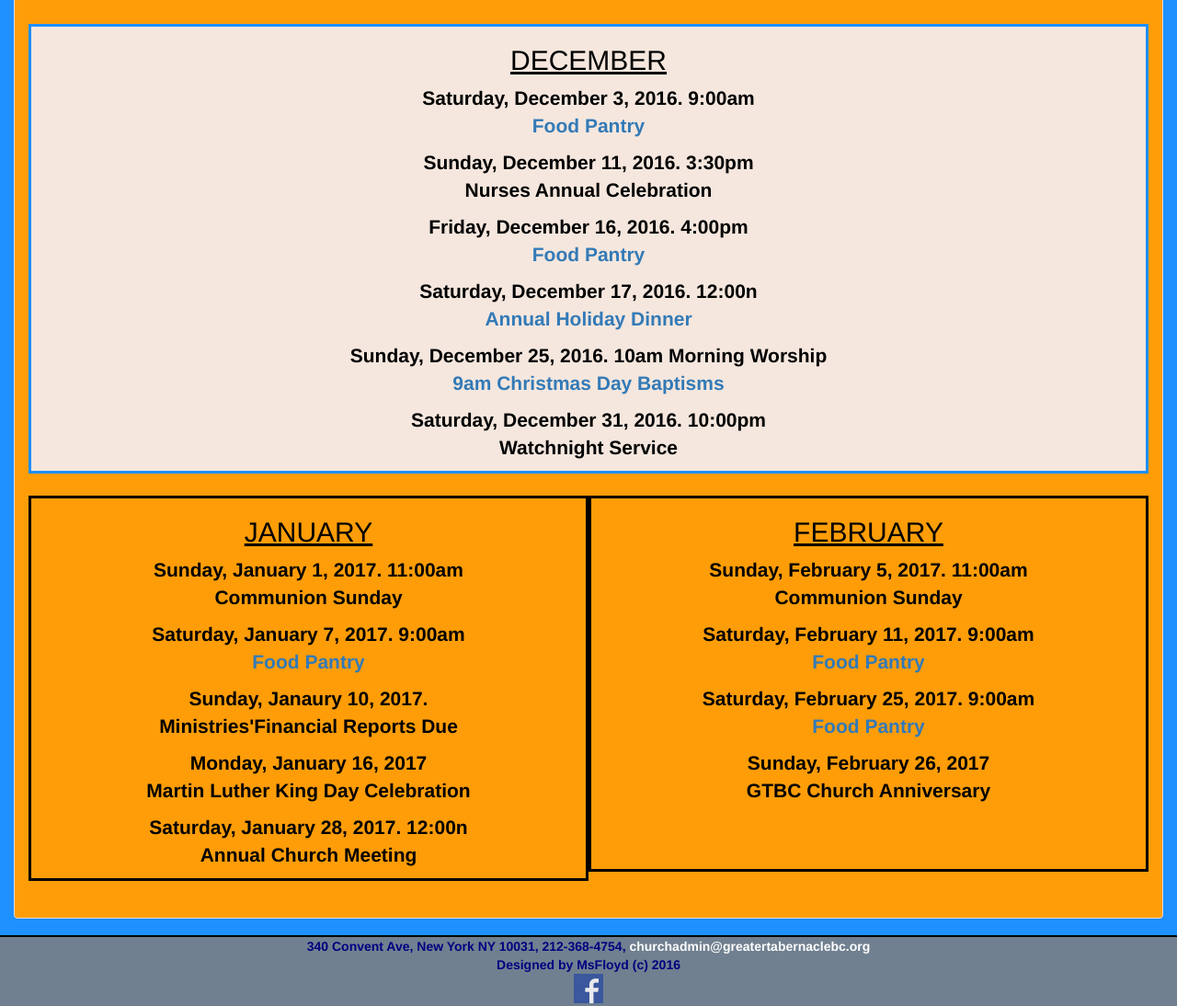
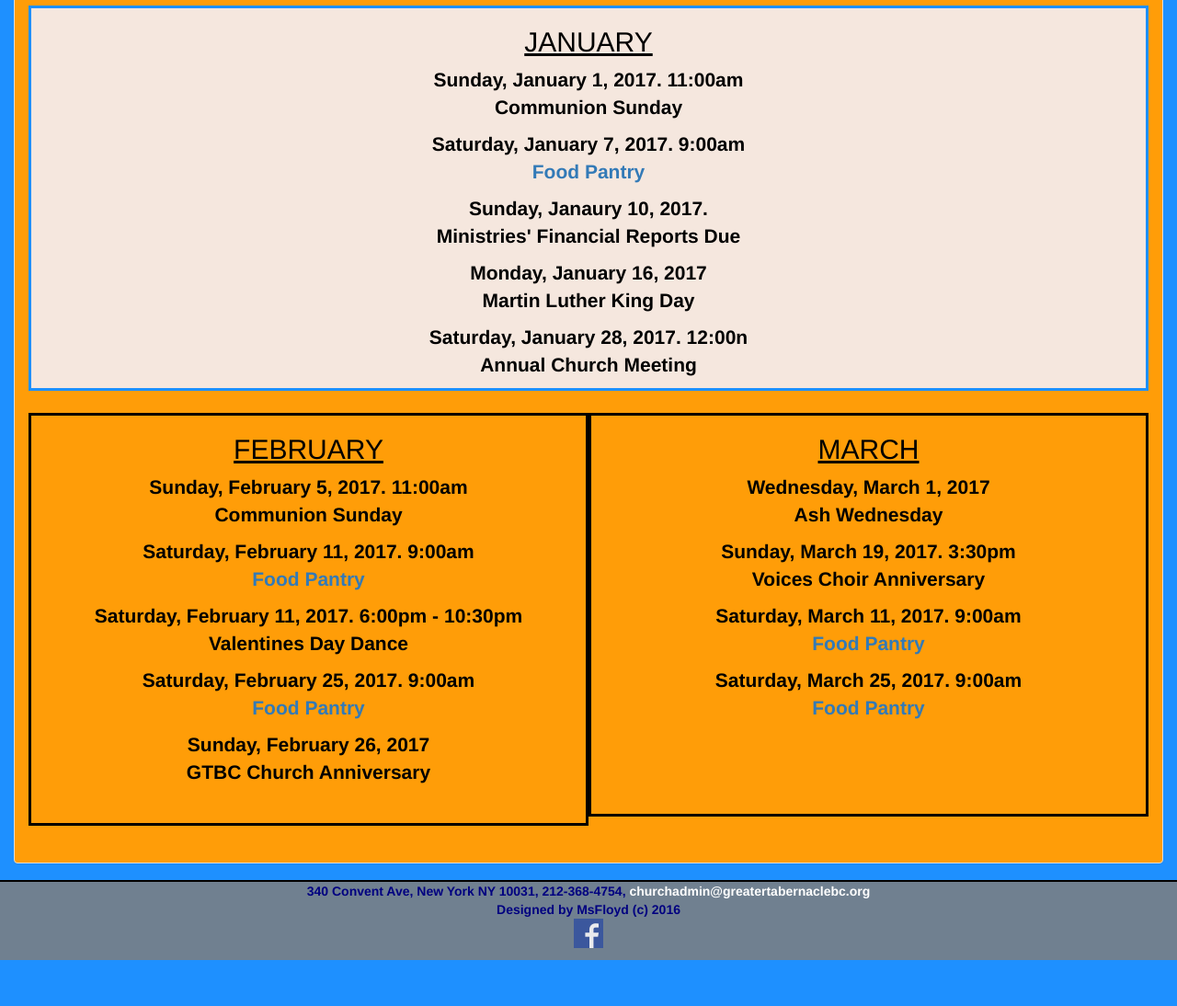
Before and after one commit to msfloyd/gtbc, a plain HTML site: page calendar.html in a window 1280 px wide. Shown: the part 880-1974 px from the top of the page at 92% size. After the commit the page ends 1924 px from the top, so only its background shows below. Drawn offline with Linux system fonts and the light colour scheme.

Commit message:
weekly update

```diff
--- a/calendar.html
+++ b/calendar.html
@@ -89,45 +89,44 @@
 <div class="row">
 
         <div id="cur-month">
-           <h2>DECEMBER</h2>
-                <p> Saturday, December 3, 2016. 9:00am<br>
-                <a href="Images/food-pantry-flyer.jpg">Food Pantry</a></p>
-                <p> Sunday, December 11, 2016. 3:30pm<br>
-                Nurses Annual Celebration</p>
-                <p>Friday, December 16, 2016. 4:00pm<br>
-                <a href="Images/food-pantry-flyer.jpg">Food Pantry</a></p>
-                <p> Saturday, December 17, 2016. 12:00n<br>
-                <a href="Images/HolidayPartyFlyer2016.jpg">Annual Holiday Dinner</a></p>
-                <p>Sunday, December 25, 2016. 10am Morning Worship<br>
-                <a href="Images/baptism.jpg">9am Christmas Day Baptisms</a></p>
-                <p> Saturday, December 31, 2016. 10:00pm<br>
-                Watchnight Service<br></p>
-        </div>
-        <div class="col-xs-12 col-sm-6 col-md-6 clearfix" id="month2">
-          <h2>JANUARY</h2>
+            <h2>JANUARY</h2>
                 <p> Sunday, January 1, 2017. 11:00am<br>
                 Communion Sunday</p>
                 <p>Saturday, January 7, 2017. 9:00am<br>
                 <a href="Images/food-pantry-flyer.jpg">Food Pantry</a></p>
                 <p> Sunday, Janaury 10, 2017. <br>
-                Ministries'Financial Reports Due</p>
+                Ministries' Financial Reports Due</p>
                 <p> Monday, January 16, 2017<br>
-                Martin Luther King Day Celebration</p>
+                Martin Luther King Day </p>
                 <p> Saturday, January 28, 2017. 12:00n<br>
                 Annual Church Meeting<br></p>
-      </div>
-      <div class="col-xs-12 col-sm-6 col-md-6 clearfix" id="month3">
-          <h2>FEBRUARY</h2>
+        </div>
+        <div class="col-xs-12 col-sm-6 col-md-6 clearfix" id="month2">
+         <h2>FEBRUARY</h2>
                 <p> Sunday, February 5, 2017. 11:00am<br>
                 Communion Sunday</p>
                 <p>Saturday, February 11, 2017. 9:00am<br>
                 <a href="Images/food-pantry-flyer.jpg">Food Pantry</a></p>
+                <p>Saturday, February 11, 2017. 6:00pm - 10:30pm<br>
+                Valentines Day Dance</p>
                 <p>Saturday, February 25, 2017. 9:00am<br>
                 <a href="Images/food-pantry-flyer.jpg">Food Pantry</a></p>
                 <p> Sunday, February 26, 2017<br>
                 GTBC Church Anniversary</p>
                 <br>
-                <br>
+
+      </div>
+      <div class="col-xs-12 col-sm-6 col-md-6 clearfix" id="month3">
+          <h2>MARCH</h2>
+                <p> Wednesday, March 1, 2017<br>
+                Ash Wednesday</p>
+                <p>Sunday, March 19, 2017. 3:30pm<br>
+                Voices Choir Anniversary</p>
+                <p>Saturday, March 11, 2017. 9:00am<br>
+                <a href="Images/food-pantry-flyer.jpg">Food Pantry</a></p>
+                <p>Saturday, March 25, 2017. 9:00am<br>
+                <a href="Images/food-pantry-flyer.jpg">Food Pantry</a></p>
+                <br> <br> <br>
 
       </div>
       </div>
```
Also changed, not shown: index.html (+3 -3 lines), sermons.html (+32 -0 lines), Images/thisweek.jpg, 4 other files.
